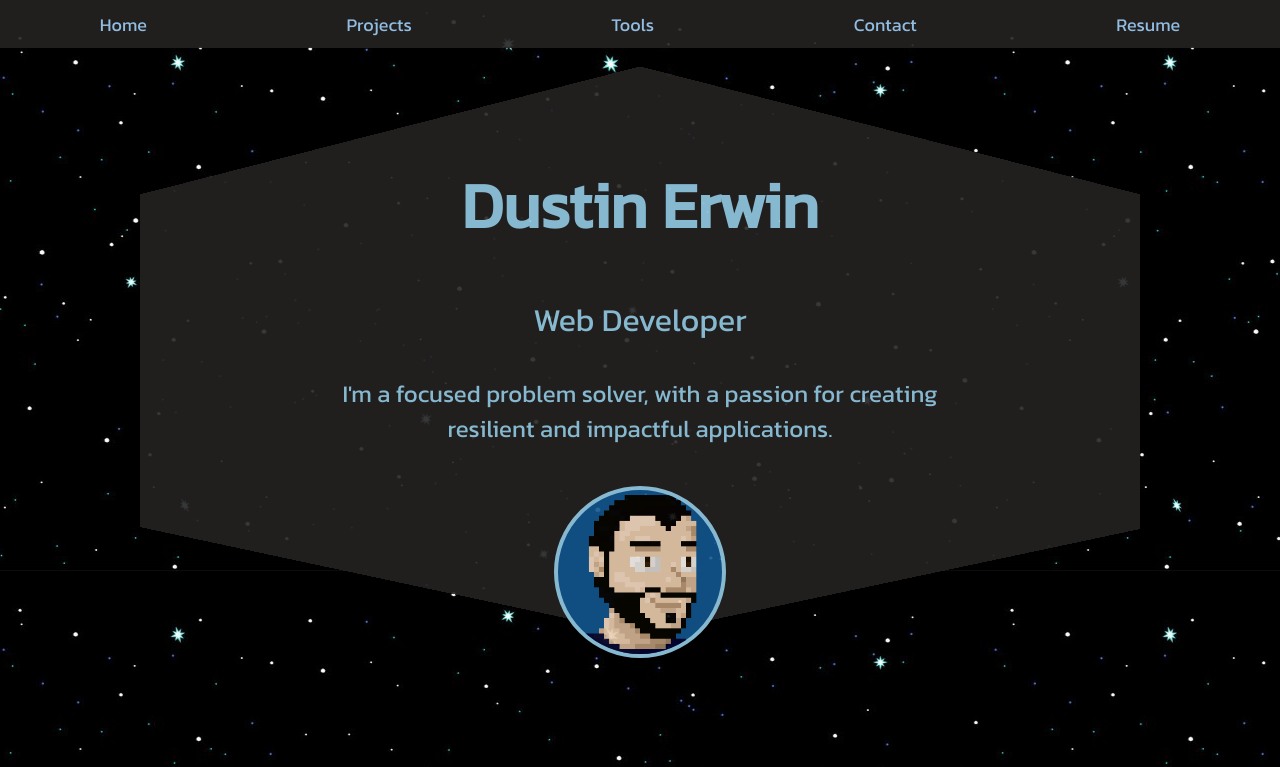
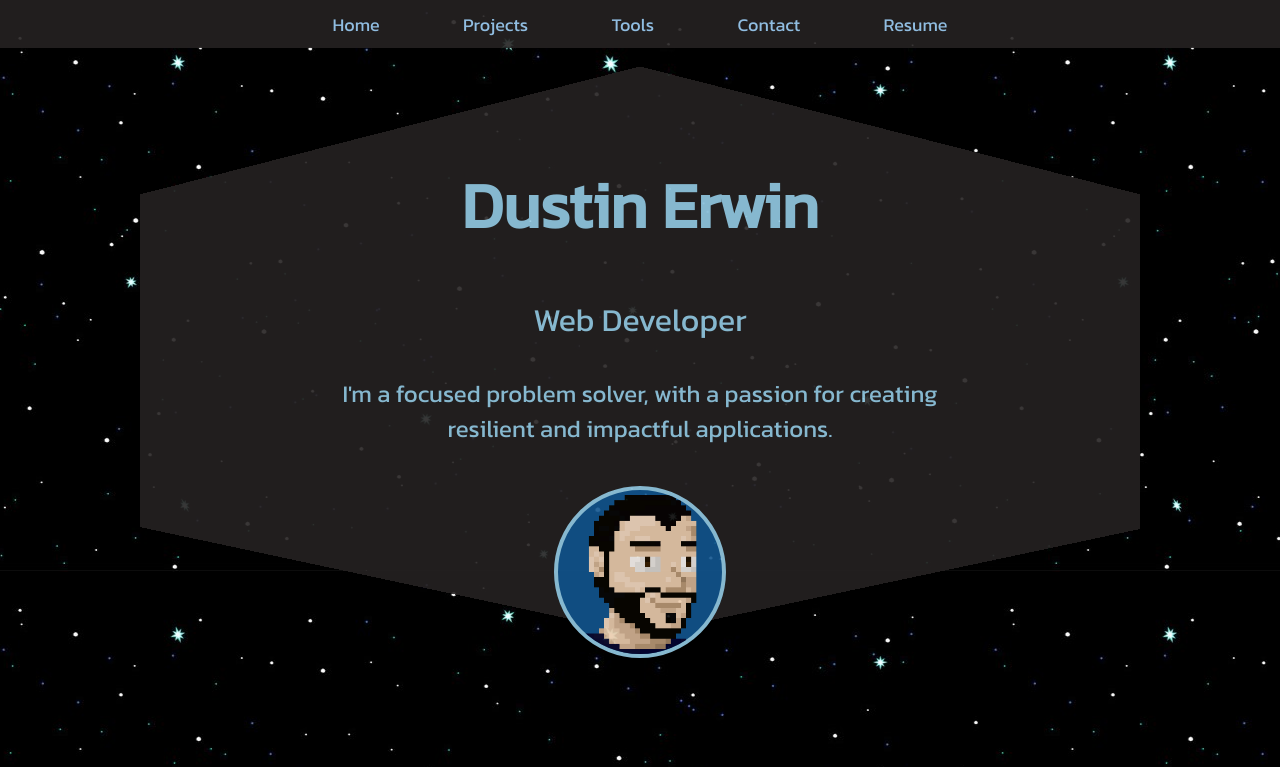
Before and after one commit to DustinErwin/Portfolio, a plain HTML site: page index.html in a window 1280 px wide. Shown: the top 767 px of the page. Drawn offline with Linux system fonts and the light colour scheme.

Commit message:
adjusted nav elements to be less spread out

```diff
--- a/assets/style.css
+++ b/assets/style.css
@@ -14,17 +14,21 @@ ul {
   opacity: 0.9;
   height: 3em;
   width: 100%;
+  padding: 10%;
   position: fixed;
   display: flex;
   justify-content: center;
   align-items: center;
-  justify-content: space-around;
   flex-wrap: wrap;
   list-style-type: none;
   margin: 0;
   padding: 0;
   overflow: hidden;
   background-color: #252222;
+}
+
+li {
+  margin: 0 2%;
 }
 
 li a {
```
